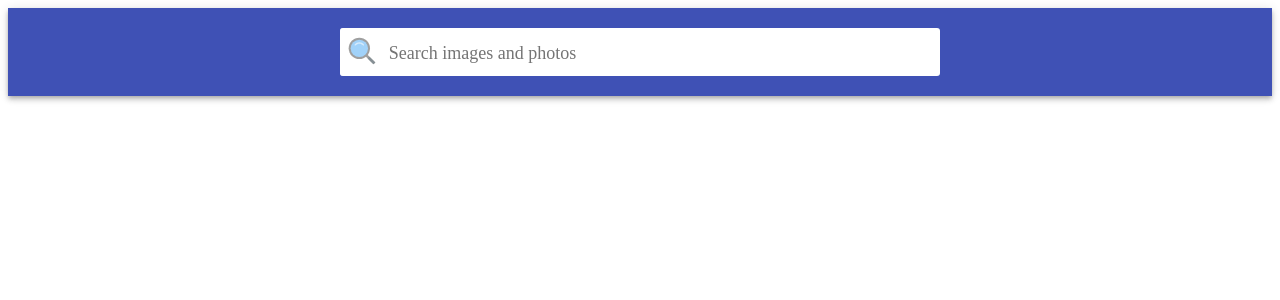
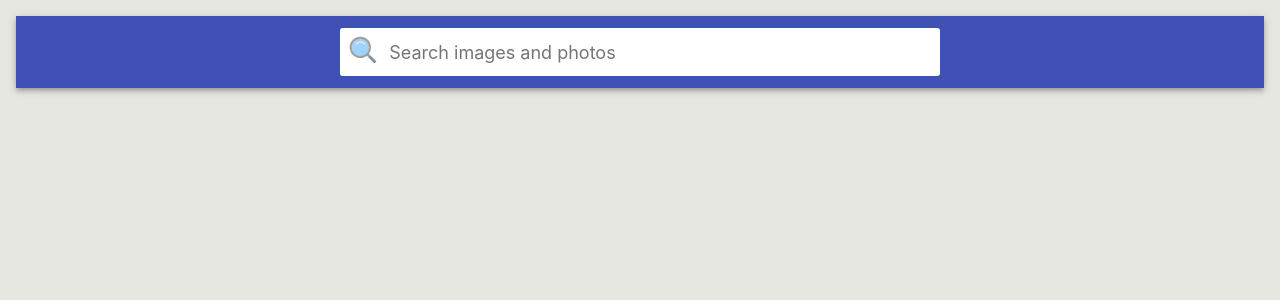
Before and after one commit to OPaslavskiy/goit-react-hw-03-image-finder, a React (Create React App) app: page / in a window 1280 px wide. Shown: the top 300 px of the page. Built offline with nearby package versions, Linux system fonts and the light colour scheme; what notiflix would draw is missing.

Commit message:
only modal

```diff
--- a/package.json
+++ b/package.json
@@ -8,12 +8,14 @@
     "@testing-library/react": "^12.1.4",
     "@testing-library/user-event": "^13.5.0",
     "axios": "^1.3.4",
+    "modern-normalize": "^1.1.0",
     "notiflix": "^3.2.6",
     "react": "^18.1.0",
     "react-dom": "^18.1.0",
     "react-icons": "^4.8.0",
     "react-loader-spinner": "^5.3.4",
     "react-scripts": "5.0.1",
+    "react-scroll": "^1.8.9",
     "styled-components": "^5.3.8",
     "toaster-js": "^2.2.3",
     "web-vitals": "^2.1.3"
--- /dev/null
+++ b/src/GlobalStyle.jsx
@@ -0,0 +1,39 @@
+import { createGlobalStyle } from 'styled-components';
+import 'modern-normalize';
+
+export const GlobalStyle = createGlobalStyle`
+body {
+  margin: 0;
+  line-height: 1.5;
+  font-family: -apple-system, BlinkMacSystemFont, 'Segoe UI', 'Roboto', 'Oxygen',
+    'Ubuntu', 'Cantarell', 'Fira Sans', 'Droid Sans', 'Helvetica Neue',
+    sans-serif;
+  -webkit-font-smoothing: antialiased;
+  -moz-osx-font-smoothing: grayscale;
+  background-color: #e7e7e2;
+}
+code {
+  font-family: source-code-pro, Menlo, Monaco, Consolas, 'Courier New',
+    monospace;
+}
+h1,
+h2,
+h3,
+h4,
+h5,
+h6,
+p {
+  margin: 0;
+}
+ul,
+ol {
+  margin: 0;
+  padding: 0;
+  list-style: none;
+}
+img {
+  display: block;
+  max-width: 100%;
+  height: auto;
+}
+`;
--- /dev/null
+++ b/src/Layout.jsx
@@ -0,0 +1,5 @@
+import styled from 'styled-components';
+
+export const Layout = styled.div`
+  padding: 16px;
+`;
--- a/src/components/App.jsx
+++ b/src/components/App.jsx
@@ -1,6 +1,8 @@
 import { Component } from 'react';
 import Searchbar from './Searchbar/Searchbar';
 import ImageGallery from './ImageGallery/ImageGallery';
+import { GlobalStyle } from '../GlobalStyle';
+import { Layout } from '../Layout';
 
 // import ModalWindow from './Modal/Modal';
 
@@ -15,12 +17,12 @@ class App extends Component {
 
   render() {
     return (
-      <>
+      <Layout>
+        <GlobalStyle />
         <Searchbar onSearch={this.onSearch} />
         <ImageGallery searchParameter={this.state.searchParameter} />
-
         {/* <ModalWindow /> */}
-      </>
+      </Layout>
     );
   }
 }
--- a/src/components/ImageGallery/ImageGallery.jsx
+++ b/src/components/ImageGallery/ImageGallery.jsx
@@ -1,5 +1,6 @@
 import React from 'react';
 import { Component } from 'react';
+import * as Scroll from 'react-scroll';
 import Loader from '../Loader/Loader';
 import ButtonLoad from '../Button/Button';
 import ImageGalleryItem from '../ImageGalleryItem/ImageGalleryItem';
@@ -55,6 +56,9 @@ class ImageGallery extends Component {
   }
 
   handleLoad = () => {
+    let Scroll = require('react-scroll');
+    let scroll = Scroll.animateScroll;
+    scroll.scrollMore(window.innerHeight - 100);
     this.setState(prevState => ({ page: prevState.page + 1 }));
   };
 
--- a/src/components/ImageGalleryItem/ImageGalleryItem.jsx
+++ b/src/components/ImageGalleryItem/ImageGalleryItem.jsx
@@ -2,7 +2,6 @@ import React from 'react';
 import { ImageItem, Image } from './ImageGalleryItem.styled';
 
 const ImageGalleryItem = ({ photos }) => {
-  console.log(photos);
   if (photos) {
     return photos.map(photo => {
       return (
```
Also changed, not shown: 1 other file (tests, documents, lock files or other folders).
